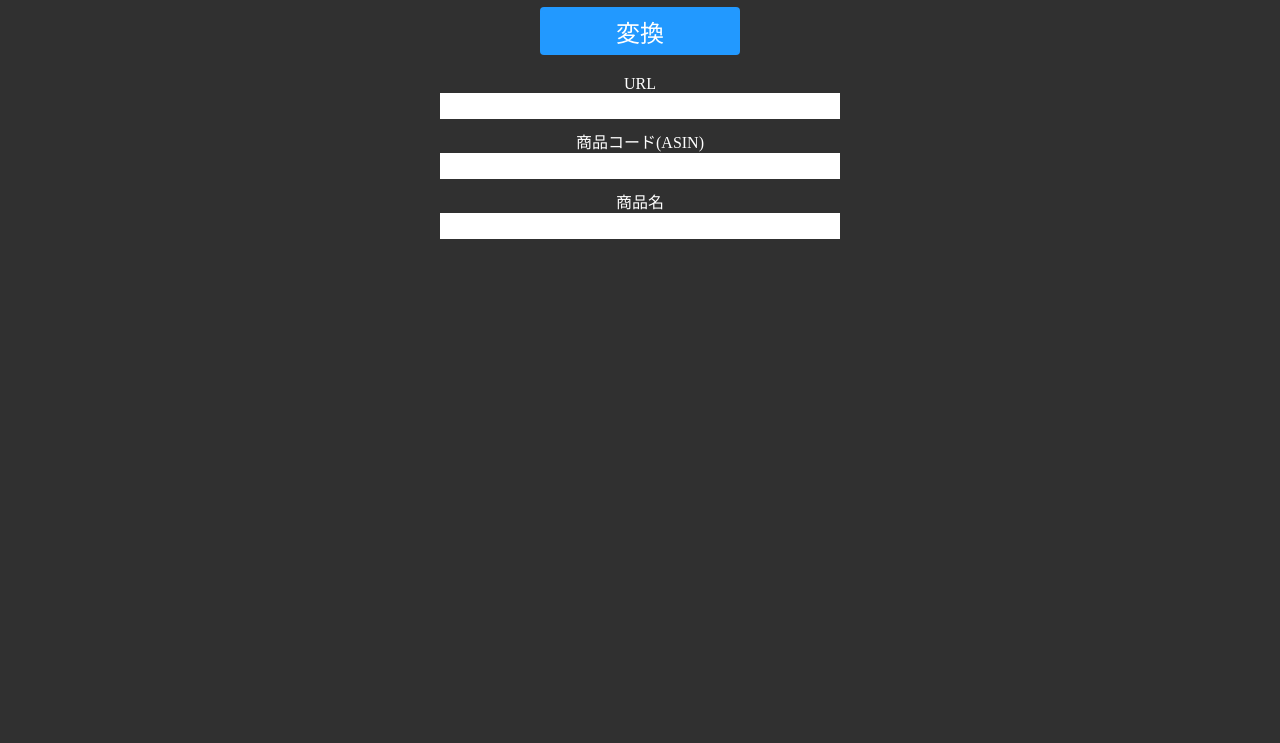
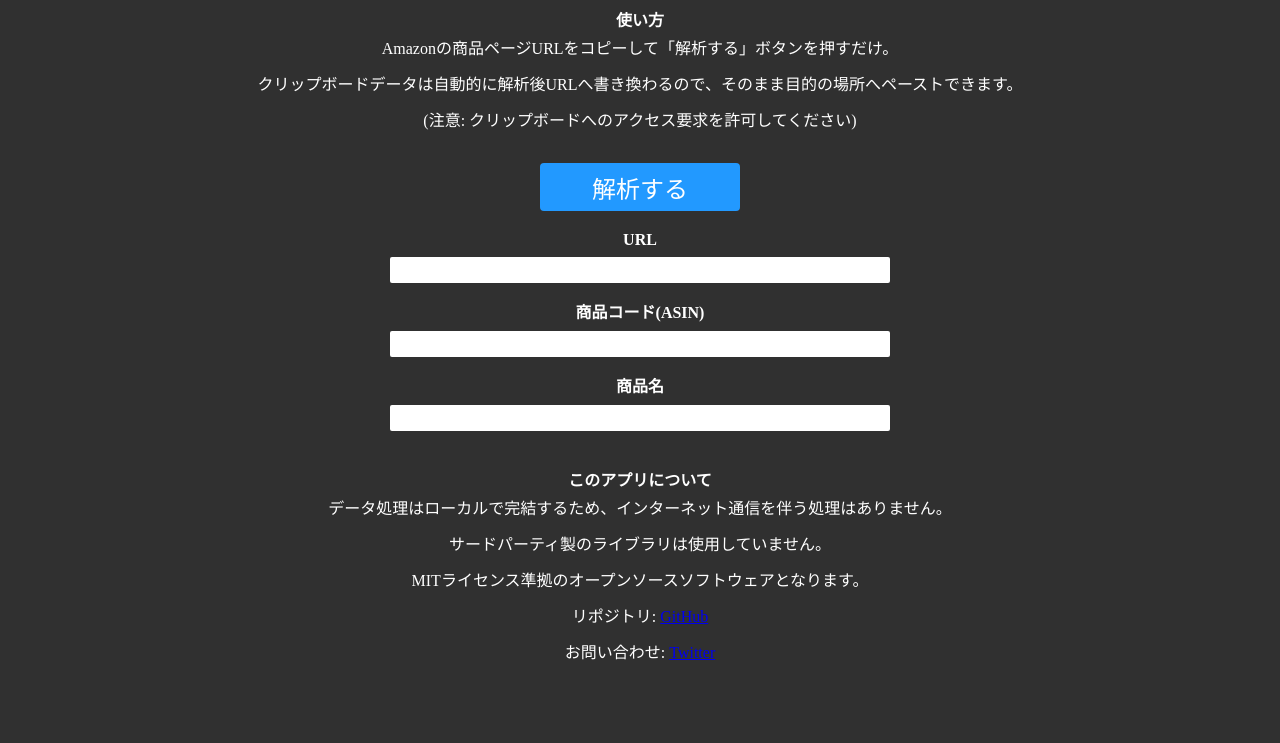
Before and after one commit to dojyorin/amazon-urlparser, a plain HTML site: page docs/index.html in a window 1280 px wide. Shown: the part 57-800 px from the top of the page. Drawn offline with Linux system fonts and the light colour scheme.

Commit message:
v1.0.0 release.

```diff
--- a/docs/index.html
+++ b/docs/index.html
@@ -15,31 +15,70 @@
 
         <main>
             <section>
-                <button type="button" id="convert">変換</button>
+                <dl>
+                    <dt>使い方</dt>
+                    <dd>Amazonの商品ページURLをコピーして「解析する」ボタンを押すだけ。</dd>
+                    <dd>クリップボードデータは自動的に解析後URLへ書き換わるので、そのまま目的の場所へペーストできます。</dd>
+                    <dd>(注意: クリップボードへのアクセス要求を許可してください)</dd>
+                </dl>
             </section>
 
             <section>
-                <ul>
-                    <li>
-                        <div>URL</div>
+                <button type="button" id="convert">解析する</button>
+            </section>
+
+            <section>
+                <dl>
+                    <dt>URL</dt>
+                    <dd>
                         <input readonly type="text" id="result-url">
-                    </li>
+                    </dd>
 
-                    <li>
-                        <div>商品コード(ASIN)</div>
+                    <dt>商品コード(ASIN)</dt>
+                    <dd>
                         <input readonly type="text" id="result-asin">
-                    </li>
+                    </dd>
 
-                    <li>
-                        <div>商品名</div>
+                    <dt>商品名</dt>
+                    <dd>
                         <input readonly type="text" id="result-name">
-                    </li>
-                </ul>
+                    </dd>
+                </dl>
+            </section>
+
+            <section>
+                <dl>
+                    <dt>このアプリについて</dt>
+                    <dd>データ処理はローカルで完結するため、インターネット通信を伴う処理はありません。</dd>
+                    <dd>サードパーティ製のライブラリは使用していません。</dd>
+                    <dd>MITライセンス準拠のオープンソースソフトウェアとなります。</dd>
+                    <dd>リポジトリ: <a target="_blank" rel="noopener" href="https://github.com/dojyorin/amazon-urlparser">GitHub</a></dd>
+                    <dd>お問い合わせ: <a target="_blank" rel="noopener" href="https://twitter.com/dojyorin">Twitter</a></dd>
+                </dl>
             </section>
         </main>
     </body>
 
     <script async type="module">
+        function dialogNotify(message){
+            const dialog = document.createElement("dialog");
+            dialog.style.position = "fixed";
+            dialog.style.top = "10px";
+            dialog.style.transition = "all 0.1s";
+            dialog.style.border = "0";
+            dialog.style.borderRadius = "8px";
+            dialog.style.padding = "10px 15px";
+            dialog.style.color = "#FFFFFF";
+            dialog.style.backgroundColor = "#FF4455";
+            dialog.style.boxShadow = "2px 3px 4px 0 #0000004D";
+            dialog.textContent = `\u{1F514} ${message}`;
+
+            dialog.show();
+
+            setTimeout(() => dialog.remove(), 5000);
+            document.body.appendChild(dialog);
+        }
+
         document.getElementById("convert").addEventListener("click", async()=>{
             const text = await navigator.clipboard.readText();
 
@@ -47,14 +86,14 @@
                 new URL(text);
             }
             catch(e){
-                alert("現在のクリップボードデータはURLではありません");
+                dialogNotify("現在のクリップボードデータはURLではありません");
                 return;
             }
 
             const {hostname, pathname} = new URL(text);
 
             if(!/^www\.amazon\./i.test(hostname)){
-                alert("AmazonのURLではありません");
+                dialogNotify("AmazonのURLではありません");
                 return;
             }
 
@@ -62,7 +101,7 @@
             const [, _name] = pathname.match(/\/([^/]+)\/dp\/[0-9a-zA-Z]+/) ?? [];
 
             if(!_asin){
-                alert("有効な商品URLではありません");
+                dialogNotify("有効な商品URLではありません");
                 return;
             }
 
@@ -93,7 +132,7 @@
             outline: none;
         }
         header, main{
-            position: absolute;
+            position: fixed;
             width: 100vw;
             color: #FFFFFF;
             box-sizing: border-box;
@@ -101,7 +140,7 @@
         header{
             top: 0px;
             height: 52px;
-            background-color: #8822FF;
+            background-color: #8311FF;
             padding: 0 12px;
             overflow: hidden;
             display: flex;
@@ -125,20 +164,25 @@
         input{
             box-sizing: border-box;
             font-size: 16px;
+            margin: 4px 0;
             padding: 4px;
             border: none;
+            border-radius: 2px;
         }
-        ul{
-            list-style: none;
+        dl{
             margin: 0;
-            padding: 0;
         }
-        ul > li{
-            margin: 0 0 10px 0;
+        dt{
+            font-size: 16px;
+            font-weight: bold;
+            margin: 0 0 4px 0;
+        }
+        dd{
+            margin: 0 0 12px 0;
         }
         #result-url, #result-asin, #result-name{
             width: 100%;
-            max-width: 400px;
+            max-width: 500px;
         }
         #convert{
             font-size: 24px;
```
